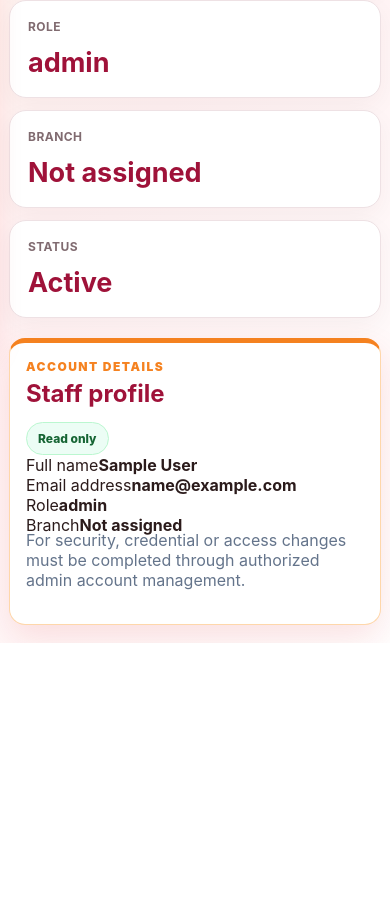
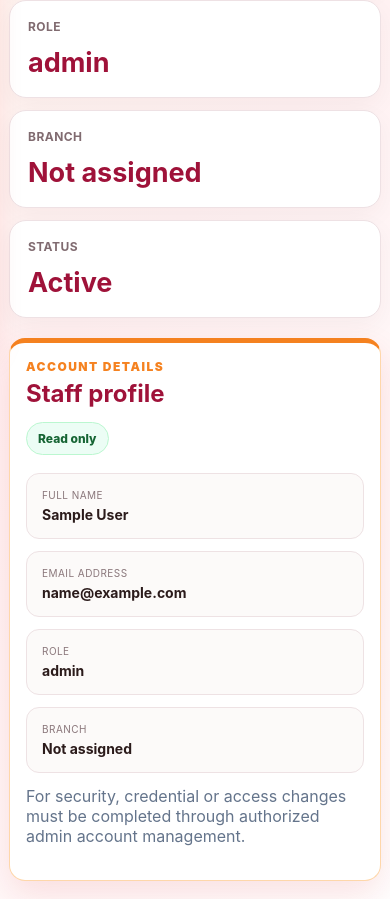
Before and after one commit to mummy7791/insurance-app, a React (Vite) app in the folder frontend/: page /profile in a window 390 px wide. Shown: the part 490-1389 px from the top of the page. Before the commit the page ends 1133 px from the top, so only its background shows below. Built offline with nearby package versions, Linux system fonts and the light colour scheme; no server answers; sample sign-in values are in the browser's storage.

Commit message:
style: add secure staff profile details

```diff
--- a/frontend/src/styles/app.css
+++ b/frontend/src/styles/app.css
@@ -1090,3 +1090,7 @@ html{-webkit-text-size-adjust:100%;text-size-adjust:100%}html,body,#root{width:1
 
 /* ===== ADMIN REPORTING ===== */
 .admin-report-grid{display:grid;grid-template-columns:repeat(4,minmax(0,1fr));gap:14px;margin:18px 0}.admin-report-grid .card{margin:0;border:1px solid #eee1e4;border-radius:16px;box-shadow:0 7px 22px rgba(70,20,32,.04)}.admin-report-grid .card h3{font-size:11px;letter-spacing:.35px;text-transform:uppercase;color:#806d72}.admin-report-grid .card h1{font-size:24px;margin-bottom:0}@media(max-width:1050px){.admin-report-grid{grid-template-columns:repeat(3,1fr)}}@media(max-width:760px){.admin-report-grid{grid-template-columns:repeat(2,1fr)}}@media(max-width:480px){.admin-report-grid{grid-template-columns:1fr}}
+
+
+/* ===== STAFF PROFILE ===== */
+.profile-detail-grid{display:grid;grid-template-columns:repeat(2,minmax(0,1fr));gap:12px;margin:18px 0}.profile-detail-grid>div{padding:15px;border:1px solid #eee2e4;border-radius:13px;background:#fcfaf9}.profile-detail-grid span,.profile-detail-grid strong{display:block}.profile-detail-grid span{font-size:10px;text-transform:uppercase;letter-spacing:.45px;color:#8a777b}.profile-detail-grid strong{margin-top:5px;font-size:14px;overflow-wrap:anywhere}@media(max-width:600px){.profile-detail-grid{grid-template-columns:1fr}}
```
